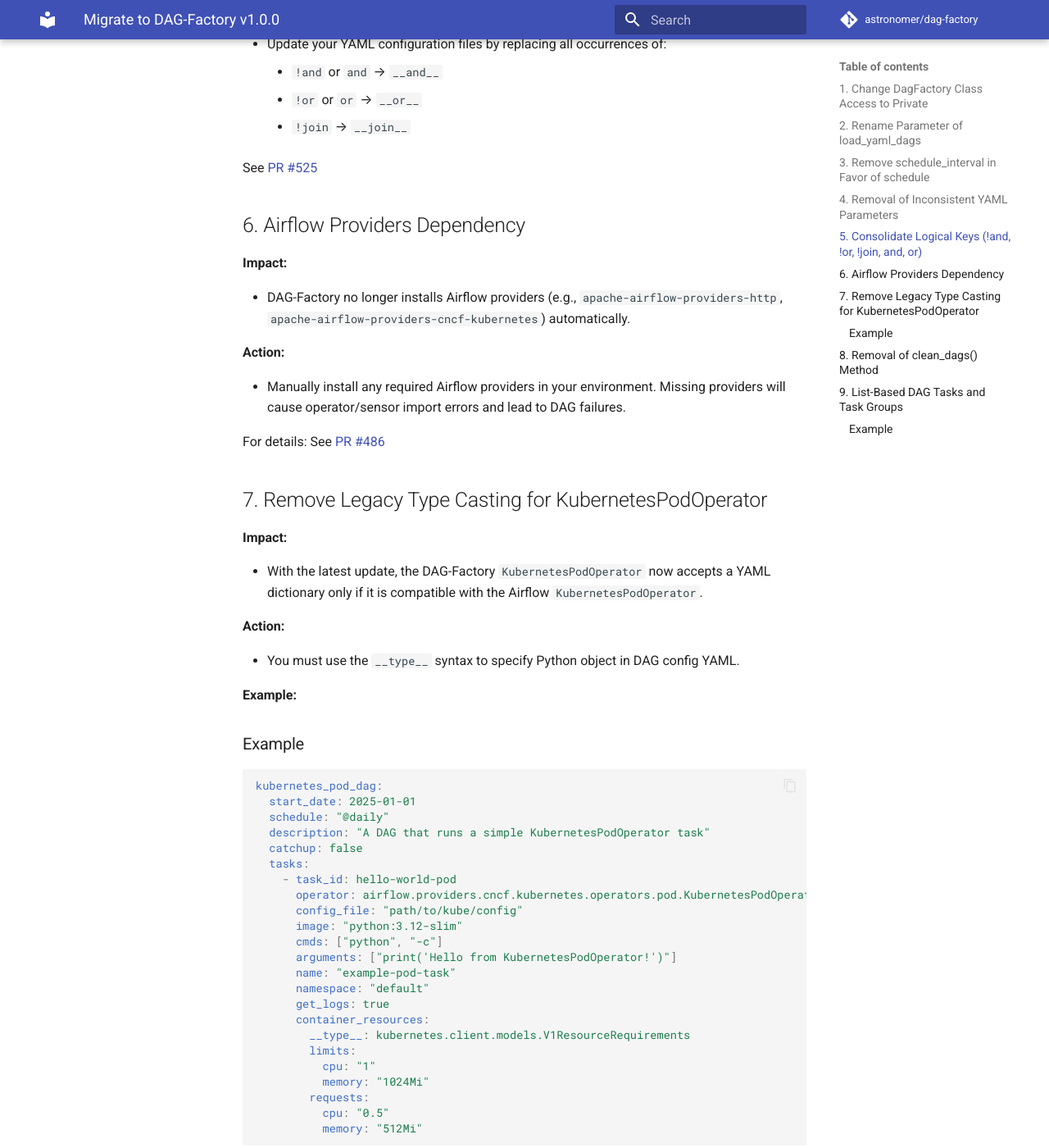
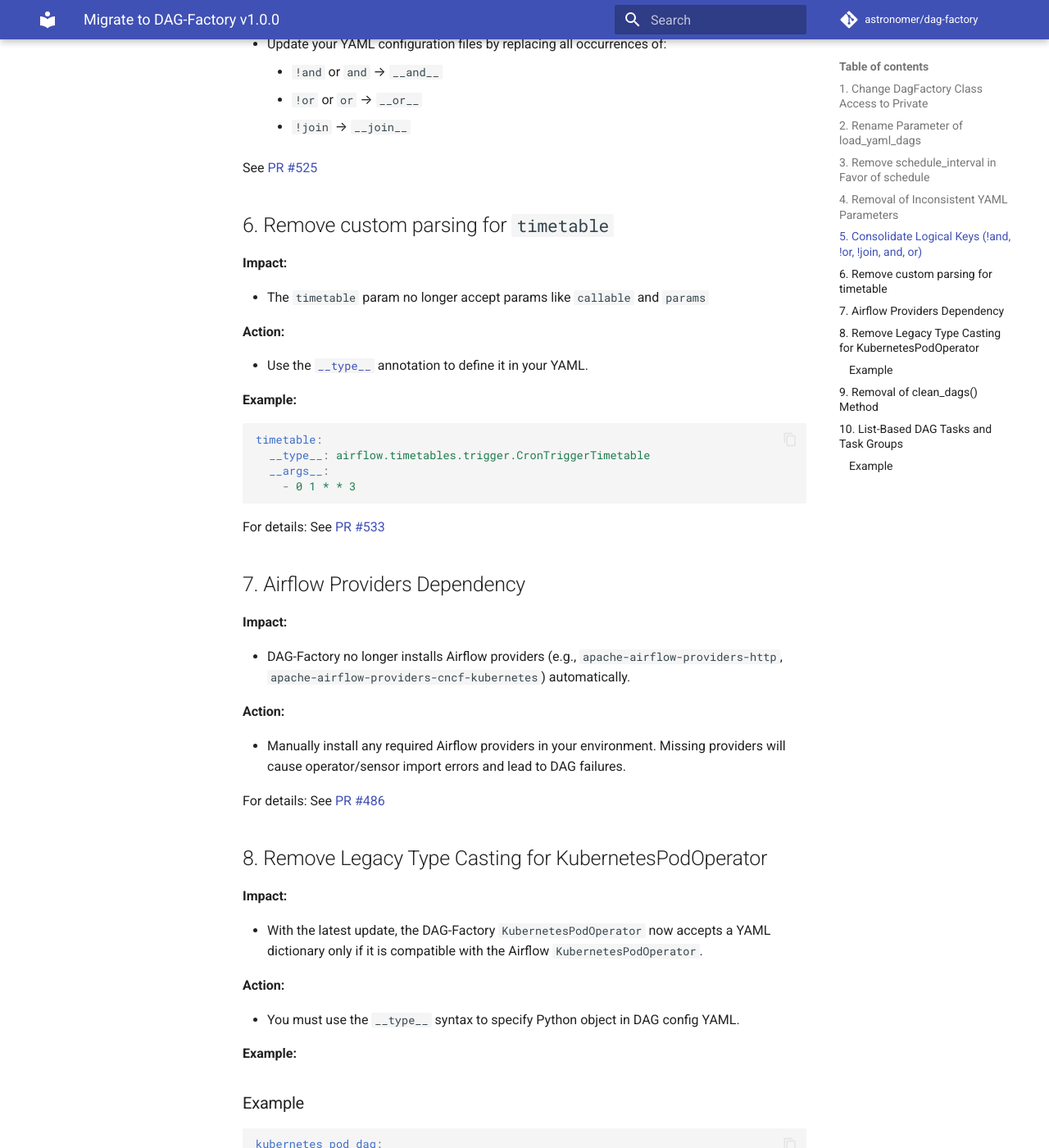
Before and after one commit to astronomer/dag-factory, an MkDocs documentation site: the page built from docs/migration_guide.md, in a window 1280 px wide and 1400 px high, scrolled down 2679 px. Shown: the whole window at 82% size. Built offline with MkDocs 1.6.1 and Material for MkDocs 9.7.7, drawn with Linux system fonts in a browser that asks for light colours; comment, search, counter and statistics services are not loaded; the version menu is left out; some of the changed text lies outside the part shown.

Commit message:
Add remaining breaking changes in migration guide

````diff
--- a/docs/migration_guide.md
+++ b/docs/migration_guide.md
@@ -120,7 +120,28 @@
 
 See [PR #525](https://github.com/astronomer/dag-factory/pull/525)
 
-## 6. Airflow Providers Dependency
+## 6. Remove custom parsing for `timetable`
+
+**Impact:**
+
+- The `timetable` param no longer accept params like `callable` and `params`
+
+**Action:**
+
+- Use the [`__type__`](./features/custom_python_object.md) annotation to define it in your YAML.
+
+**Example:**
+
+```yaml
+timetable:
+  __type__: airflow.timetables.trigger.CronTriggerTimetable
+  __args__:
+    - 0 1 * * 3
+```
+
+For details: See [PR #533](https://github.com/astronomer/dag-factory/pull/533)
+
+## 7. Airflow Providers Dependency
 
 **Impact:**
 
@@ -132,7 +153,7 @@
 
 For details: See [PR #486](https://github.com/astronomer/dag-factory/pull/486)
 
-## 7. Remove Legacy Type Casting for KubernetesPodOperator
+## 8. Remove Legacy Type Casting for KubernetesPodOperator
 
 **Impact:**
 
@@ -187,7 +208,7 @@
 
 For details: See [PR #498](https://github.com/astronomer/dag-factory/pull/498)
 
-## 9. List-Based DAG Tasks and Task Groups
+## 10. List-Based DAG Tasks and Task Groups
 
 Although dictionary definitions are still allowed, transition to **list-based** configurations for better readability and maintenance.
 
````
Also changed, not shown: other parts of docs/migration_guide.md (+1 -1 lines).
